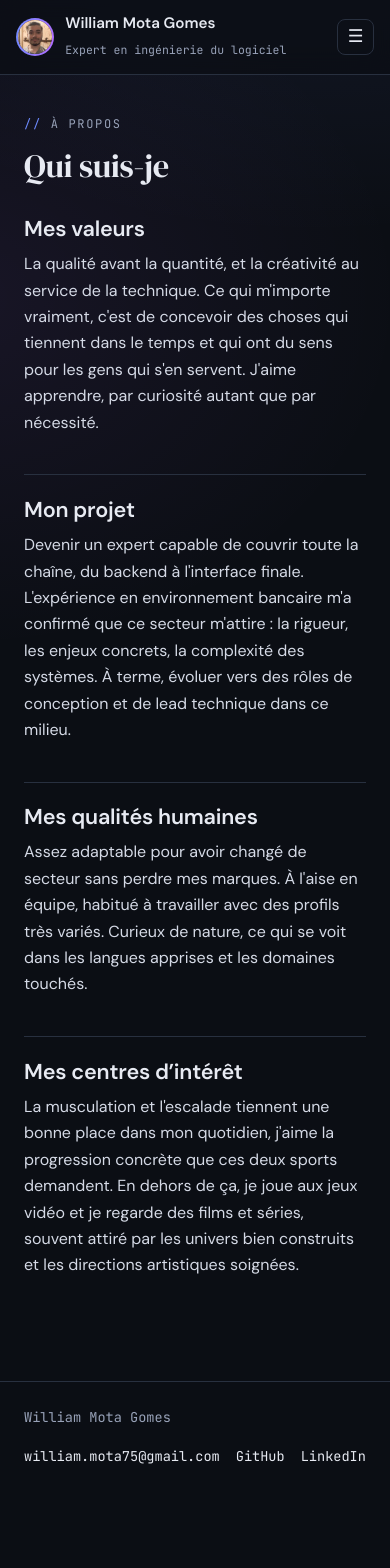
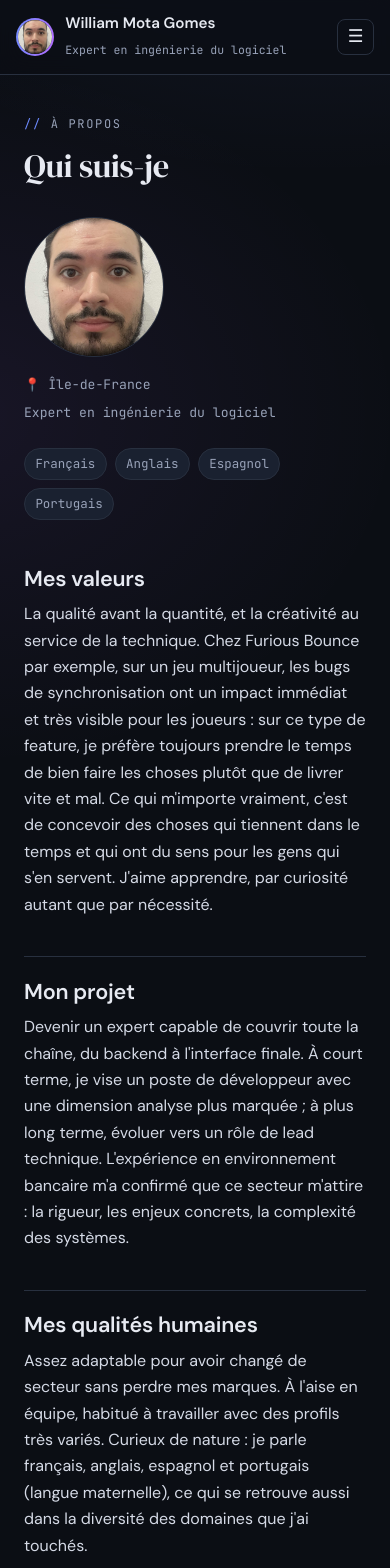
Before and after one commit to WilliamMotaGomes/portfolioWilliamMotaGomes, an Angular app: page /presentation in a window 390 px wide. Shown: the top 1568 px of the page. Before the commit the page ends 1491 px from the top, so only its background shows below. Built offline with nearby package versions, Linux system fonts and the light colour scheme.

Commit message:
amelio presentation et changement photo

```diff
--- a/src/app/core/data/portfolio.data.ts
+++ b/src/app/core/data/portfolio.data.ts
@@ -19,10 +19,11 @@ export const PERSONNE: Personne = {
 };
 
 export const PRESENTATION: PresentationGenerale = {
-  valeurs: 'La qualité avant la quantité, et la créativité au service de la technique. Ce qui m\'importe vraiment, c\'est de concevoir des choses qui tiennent dans le temps et qui ont du sens pour les gens qui s\'en servent. J\'aime apprendre, par curiosité autant que par nécessité.',
-  projet: 'Devenir un expert capable de couvrir toute la chaîne, du backend à l\'interface finale. L\'expérience en environnement bancaire m\'a confirmé que ce secteur m\'attire : la rigueur, les enjeux concrets, la complexité des systèmes. À terme, évoluer vers des rôles de conception et de lead technique dans ce milieu.',
-  qualitesHumaines: 'Assez adaptable pour avoir changé de secteur sans perdre mes marques. À l\'aise en équipe, habitué à travailler avec des profils très variés. Curieux de nature, ce qui se voit dans les langues apprises et les domaines touchés.',
-  centresInteret: 'La musculation et l\'escalade tiennent une bonne place dans mon quotidien, j\'aime la progression concrète que ces deux sports demandent. En dehors de ça, je joue aux jeux vidéo et je regarde des films et séries, souvent attiré par les univers bien construits et les directions artistiques soignées.',
+  valeurs: 'La qualité avant la quantité, et la créativité au service de la technique. Chez Furious Bounce par exemple, sur un jeu multijoueur, les bugs de synchronisation ont un impact immédiat et très visible pour les joueurs : sur ce type de feature, je préfère toujours prendre le temps de bien faire les choses plutôt que de livrer vite et mal. Ce qui m\'importe vraiment, c\'est de concevoir des choses qui tiennent dans le temps et qui ont du sens pour les gens qui s\'en servent. J\'aime apprendre, par curiosité autant que par nécessité.',
+  projet: 'Devenir un expert capable de couvrir toute la chaîne, du backend à l\'interface finale. À court terme, je vise un poste de développeur avec une dimension analyse plus marquée ; à plus long terme, évoluer vers un rôle de lead technique. L\'expérience en environnement bancaire m\'a confirmé que ce secteur m\'attire : la rigueur, les enjeux concrets, la complexité des systèmes.',
+  qualitesHumaines: 'Assez adaptable pour avoir changé de secteur sans perdre mes marques. À l\'aise en équipe, habitué à travailler avec des profils très variés. Curieux de nature : je parle français, anglais, espagnol et portugais (langue maternelle), ce qui se retrouve aussi dans la diversité des domaines que j\'ai touchés.',
+  centresInteret: 'La musculation et l\'escalade tiennent une bonne place dans mon quotidien : j\'aime la progression concrète que ces deux sports demandent, et ça me maintient en forme. En dehors de ça, je joue aux jeux vidéo et je regarde des films et séries, souvent attiré par les univers bien construits et les directions artistiques soignées.',
+  langues: ['Français', 'Anglais', 'Espagnol', 'Portugais'],
 };
 
 export const COMPETENCES: Competence[] = [
--- a/src/app/core/models/personne.model.ts
+++ b/src/app/core/models/personne.model.ts
@@ -21,4 +21,5 @@ export interface PresentationGenerale {
   projet: string;
   qualitesHumaines: string;
   centresInteret: string;
+  langues?: string[];
 }
--- a/src/app/features/presentation/presentation.component.ts
+++ b/src/app/features/presentation/presentation.component.ts
@@ -7,14 +7,31 @@ import { PortfolioService } from '../../core/services/portfolio.service';
   template: `
     <p class="eyebrow">à propos</p>
     <h1>Qui suis-je</h1>
+
+    <div class="presentation-layout">
+      <aside class="presentation-aside">
+        <img [src]="p.personne.photoUrl" [alt]="p.personne.prenom + ' ' + p.personne.nom" class="presentation-photo" />
+        <ul class="presentation-faits">
+          @if (p.personne.localisation) { <li>📍 {{ p.personne.localisation }}</li> }
+          <li>{{ p.personne.titre }}</li>
+        </ul>
+        @if (pres.langues?.length) {
+          <ul class="chips">
+            @for (l of pres.langues; track l) { <li class="chip">{{ l }}</li> }
+          </ul>
+        }
+      </aside>
+
       <article>
         <section><h2>Mes valeurs</h2><p>{{ pres.valeurs }}</p></section>
         <section><h2>Mon projet</h2><p>{{ pres.projet }}</p></section>
         <section><h2>Mes qualités humaines</h2><p>{{ pres.qualitesHumaines }}</p></section>
         <section><h2>Mes centres d’intérêt</h2><p>{{ pres.centresInteret }}</p></section>
       </article>
+    </div>
   `,
 })
 export class PresentationComponent {
-  protected readonly pres = inject(PortfolioService).presentation;
+  protected readonly p = inject(PortfolioService);
+  protected readonly pres = this.p.presentation;
 }
--- a/src/styles.css
+++ b/src/styles.css
@@ -182,6 +182,18 @@ a.chip:hover { color: var(--text); border-color: var(--accent); }
 .portrait::after { content: ''; position: absolute; inset: -18% -12% auto auto; width: 60%; aspect-ratio: 1; background: var(--grad); filter: blur(60px); opacity: .35; z-index: -1; border-radius: 50%; }
 .portrait img { width: min(320px, 70vw); aspect-ratio: 4/5; object-fit: cover; border-radius: var(--radius); border: 1px solid var(--line); }
 
+/* =============== PRÉSENTATION =============== */
+.presentation-layout { display: grid; grid-template-columns: 240px 1fr; gap: 3rem; align-items: start; margin-top: 2rem; }
+.presentation-aside { position: sticky; top: 6rem; display: flex; flex-direction: column; gap: 1.1rem; }
+.presentation-photo {
+  width: 100%; aspect-ratio: 4/5; object-fit: cover;
+  border-radius: var(--radius); border: 1px solid var(--line);
+}
+.presentation-faits {
+  list-style: none; margin: 0; padding: 0; display: flex; flex-direction: column; gap: .4rem;
+  font-family: var(--f-mono); font-size: .82rem; color: var(--muted);
+}
+
 /* =============== COMPÉTENCES — schéma comparatif (barres) =============== */
 .comp-schema { margin: 2rem 0 3rem; }
 .schema-intro { color: var(--muted); font-size: .92rem; max-width: 52ch; }
@@ -295,4 +307,7 @@ main > * { animation: fadeUp .45s ease both; }
   .dropdown-sep { display: none; }
   .schema-grille { grid-template-columns: 1fr; gap: 1.6rem; }
   .meter-row { grid-template-columns: 6.5rem 1fr 2rem; gap: .5rem; }
+  .presentation-layout { grid-template-columns: 1fr; gap: 1.5rem; }
+  .presentation-aside { position: static; }
+  .presentation-photo { max-width: 140px; aspect-ratio: 1; border-radius: 50%; }
 }
```
Also changed, not shown: public/assets/img/photo.jpg. Lines whose indentation alone changed are shown as unchanged.
